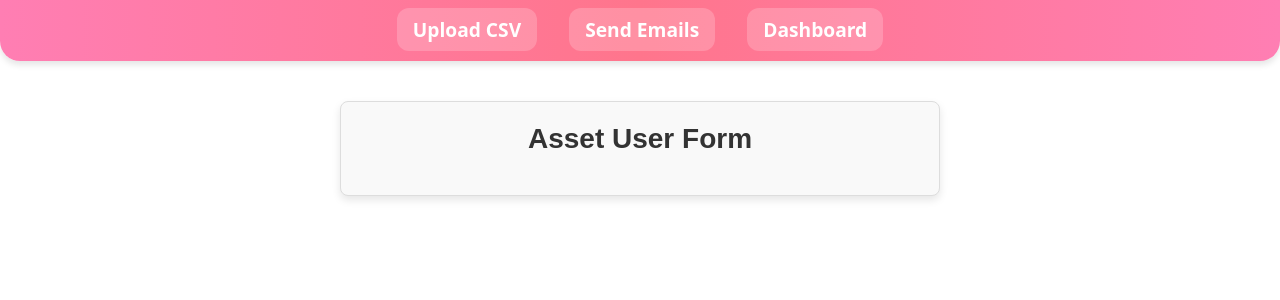
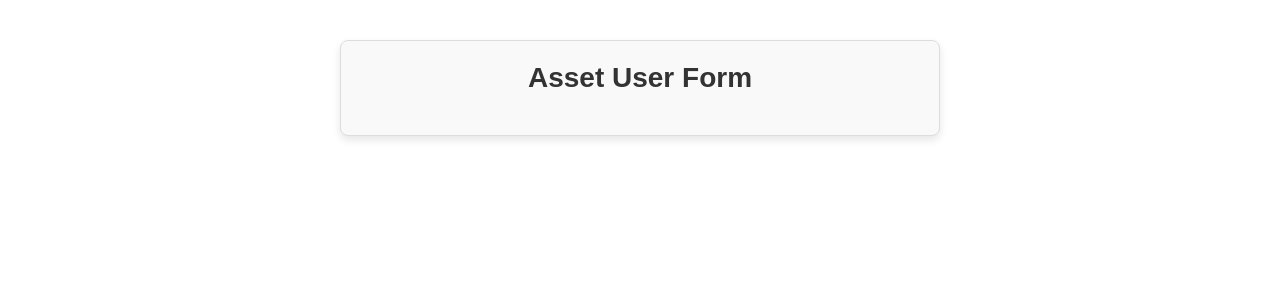
Before and after one commit to rahulapps29/flip_front, a React (Vite) app: page /form in a window 1280 px wide. Shown: the top 300 px of the page. Built offline with nearby package versions, Linux system fonts and the light colour scheme.

Commit message:
form fix

```diff
--- a/src/App.jsx
+++ b/src/App.jsx
@@ -1,16 +1,13 @@
 // File: src/App.jsx
 import React from 'react';
-import { BrowserRouter as Router, Routes, Route, Link, Navigate } from 'react-router-dom';
+import { BrowserRouter as Router, Routes, Route, Link, Navigate, useLocation } from 'react-router-dom';
 import UploadPage from './pages/Home';
 import SendEmailPage from './pages/SendEmail';
 import Dashboard from './pages/Dashboard';
 import FormPage from './pages/FormPage';
 import './App.css';
 
-const App = () => {
-  return (
-    <Router>
-      <div>
+const NavigationBar = () => (
   <nav className="fancy-nav-bar">
     <ul className="fancy-nav-list">
       <li className="fancy-nav-item"><Link to="/upload" className="fancy-nav-link">Upload CSV</Link></li>
@@ -18,6 +15,17 @@ const App = () => {
       <li className="fancy-nav-item"><Link to="/dashboard" className="fancy-nav-link">Dashboard</Link></li>
     </ul>
   </nav>
+);
+
+const App = () => {
+  const location = useLocation();
+
+  // Condition to hide nav bar on the FormPage
+  const hideNavBar = location.pathname === '/form';
+
+  return (
+    <div>
+      {!hideNavBar && <NavigationBar />}
       <Routes>
         <Route path="/" element={<Navigate to="/dashboard" replace />} />
         <Route path="/upload" element={<UploadPage />} />
@@ -26,8 +34,13 @@ const App = () => {
         <Route path="/form" element={<FormPage />} />
       </Routes>
     </div>
-    </Router>
   );
 };
 
-export default App;
+const AppWrapper = () => (
+  <Router>
+    <App />
+  </Router>
+);
+
+export default AppWrapper;
```
Lines whose indentation alone changed are shown as unchanged.
